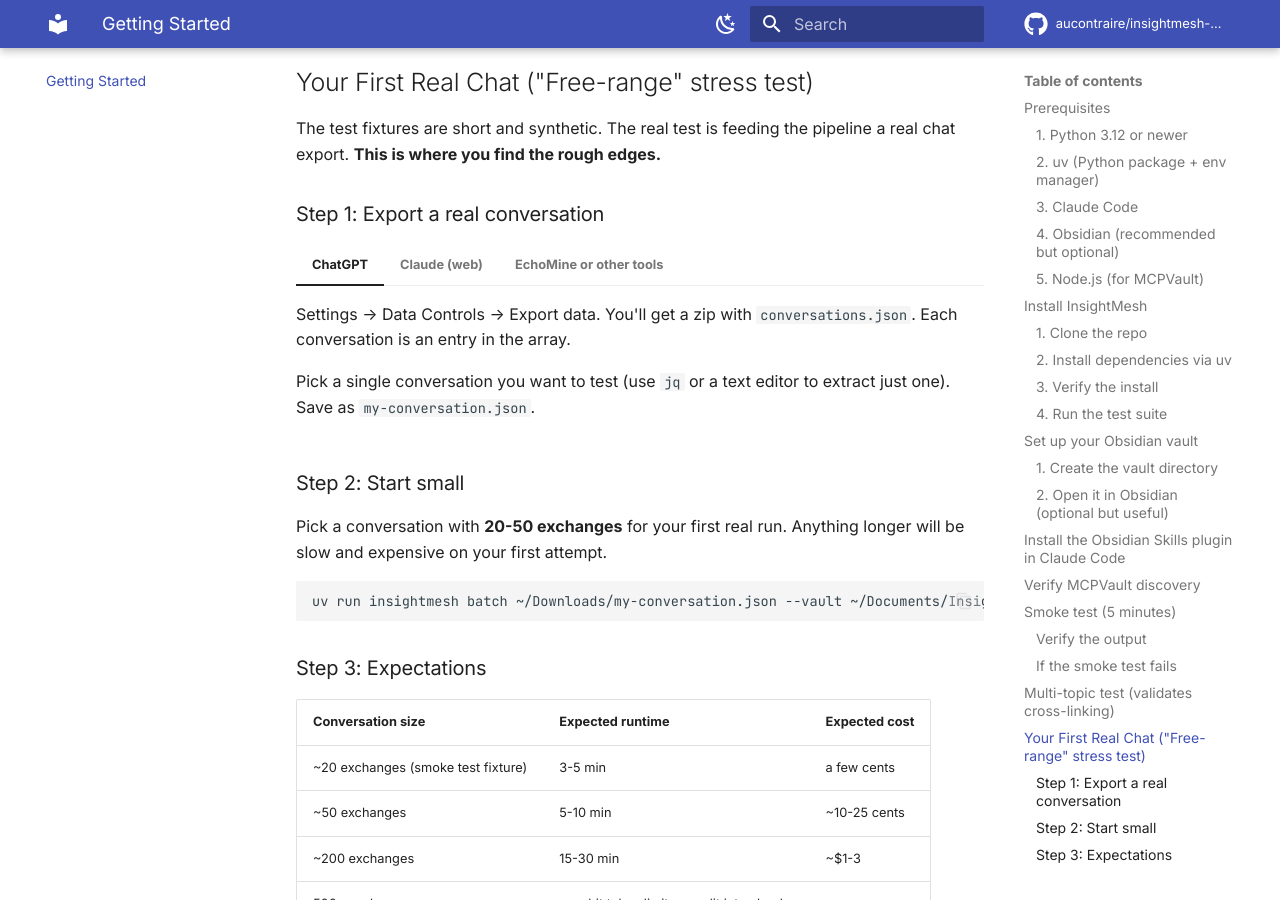
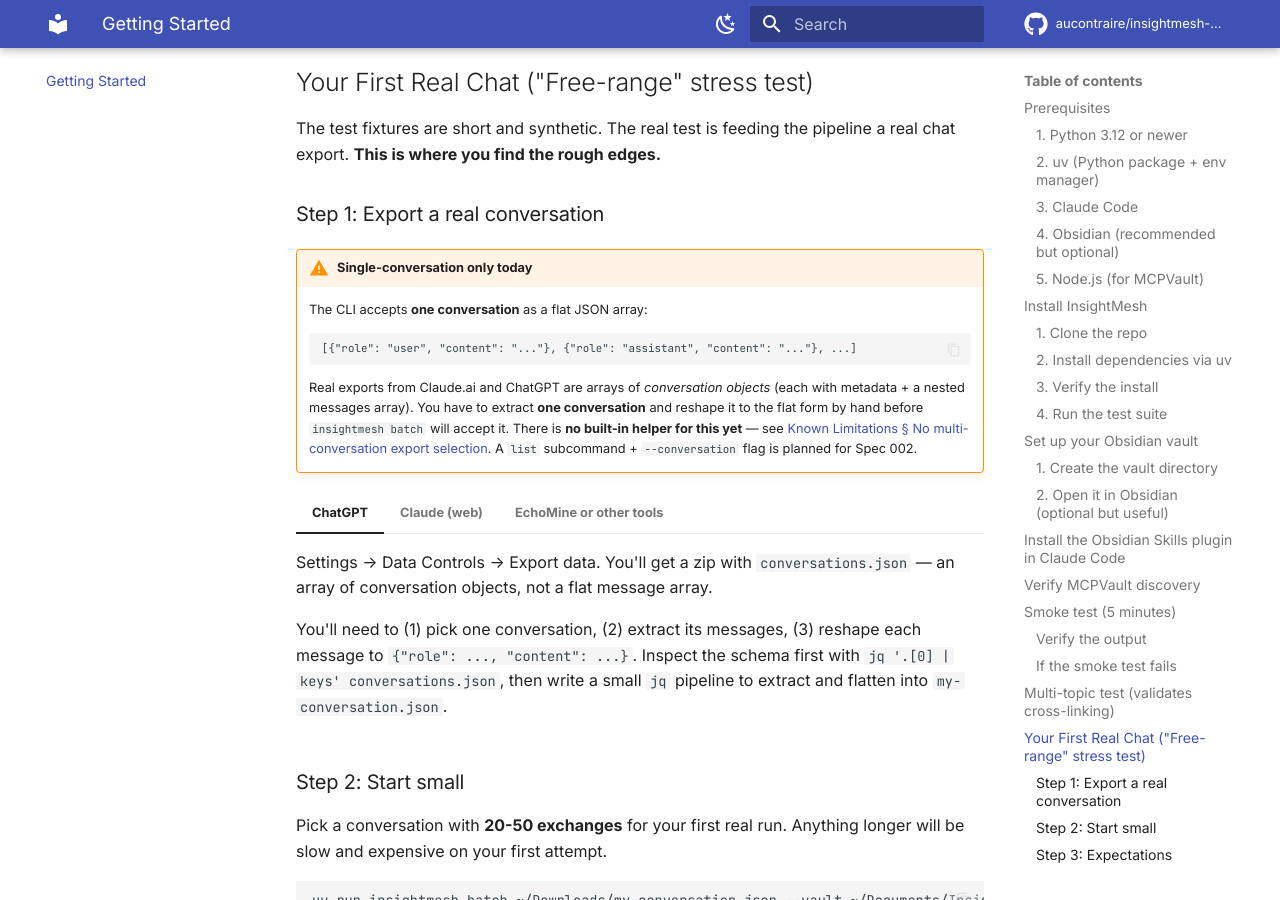
Before and after one commit to aucontraire/insightmesh-core, an MkDocs documentation site: the page built from docs/getting-started.md, in a window 1280 px wide and 900 px high, scrolled down 5814 px. Built offline with MkDocs 1.6.1 and Material for MkDocs 9.7.7, drawn with Linux system fonts in a browser that asks for light colours; comment, search, counter and statistics services are not loaded.

Commit message:
docs: surface single-conversation input limit in README/index/getting-started/limitations
The CLI today accepts one conversation as a flat {role, content} array, but
real Claude.ai/ChatGPT exports are arrays of conversation objects. Users
naively pointing the CLI at an export would fail or silently misinterpret it.
Made the limit explicit across all four user-facing docs, with cross-links to
the canonical entry in known-limitations.md. Planned fix (list subcommand +
--conversation flag + export adapters) noted as Spec 002.

````diff
--- a/docs/getting-started.md
+++ b/docs/getting-started.md
@@ -248,19 +248,26 @@
 
 ### Step 1: Export a real conversation
 
+!!! warning "Single-conversation only today"
+    The CLI accepts **one conversation** as a flat JSON array:
+    ```
+    [{"role": "user", "content": "..."}, {"role": "assistant", "content": "..."}, ...]
+    ```
+    Real exports from Claude.ai and ChatGPT are arrays of *conversation objects* (each with metadata + a nested messages array). You have to extract **one conversation** and reshape it to the flat form by hand before `insightmesh batch` will accept it. There is **no built-in helper for this yet** — see [Known Limitations § No multi-conversation export selection](known-limitations.md#no-multi-conversation-export-selection). A `list` subcommand + `--conversation` flag is planned for Spec 002.
+
 === "ChatGPT"
 
-    Settings → Data Controls → Export data. You'll get a zip with `conversations.json`. Each conversation is an entry in the array.
+    Settings → Data Controls → Export data. You'll get a zip with `conversations.json` — an array of conversation objects, not a flat message array.
 
-    Pick a single conversation you want to test (use `jq` or a text editor to extract just one). Save as `my-conversation.json`.
+    You'll need to (1) pick one conversation, (2) extract its messages, (3) reshape each message to `{"role": ..., "content": ...}`. Inspect the schema first with `jq '.[0] | keys' conversations.json`, then write a small `jq` pipeline to extract and flatten into `my-conversation.json`.
 
 === "Claude (web)"
 
-    Settings → Account → Export data. You'll get a similar JSON dump. Extract a single conversation.
+    Settings → Account → Export data. Similar structure to ChatGPT — array of conversation objects, each with its own messages. Same extract-and-reshape workflow as above.
 
 === "EchoMine or other tools"
 
-    Should already be in the standard `[{"role": "user", "content": "..."}, ...]` shape. If not, convert it.
+    Should already be in the standard `[{"role": "user", "content": "..."}, ...]` shape. If not, reshape it.
 
 ### Step 2: Start small
 
````
Also changed, not shown: README.md (+5 -2 lines), docs/index.md (+4 -0 lines), docs/known-limitations.md (+16 -0 lines).
